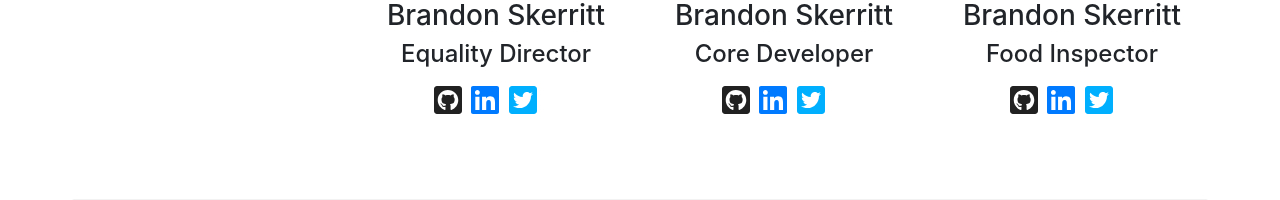
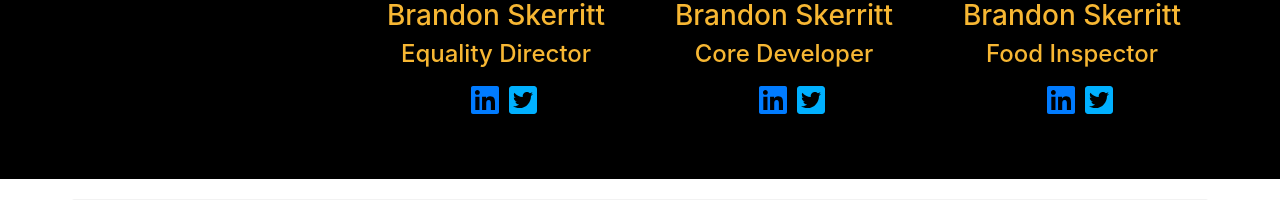
Before and after one commit to LivHackSoc/LivHackSoc.github.io, a PHP site: page / in a window 1280 px wide. Shown: the part 2407-2607 px from the top of the page. Run offline with PHP 8.4, Linux system fonts and the light colour scheme; some libraries are stand-ins or nearby versions.

Commit message:
apply gold-theme colour to members title on committee section:

```diff
--- a/index.html
+++ b/index.html
@@ -201,8 +201,8 @@
                             </div>
                         </div>
                     </div>
-                    <h3>Phill Beattie</h3>
-                    <h4>Hackathon Organiser</h4>
+                    <h3 class="gold">Phill Beattie</h3>
+                    <h4 class="gold">Hackathon Organiser</h4>
                     <div class="social-network-logo">
                         <div class="first"></div>
                         <div><a href="#" class="dark-black"><i class="fab fa-github-square"></i></a></div>
@@ -220,8 +220,8 @@
                                 In his spare time you can find him performing karate or watching the bee movie.</div>
                             </div>
                         </div>
-                        <h3>Brandon Skerritt</h3>
-                        <h4>Treasurer</h4>
+                        <h3 class="gold">Brandon Skerritt</h3>
+                        <h4 class="gold">Treasurer</h4>
                         <div class="social-network-logo">
                             <div class="first"></div>
                             <div><a href="#" class="dark-black"><i class="fab fa-github-square"></i></a></div>
@@ -239,8 +239,8 @@
                                 In his spare time you can find him performing karate or watching the bee movie.</div>
                             </div>
                         </div>
-                        <h3>Brandon Skerritt</h3>
-                        <h4>Equality Director</h4>
+                        <h3 class="gold">Brandon Skerritt</h3>
+                        <h4 class="gold">Equality Director</h4>
                         <div class="social-network-logo">
                             <div class="first"></div>
                             <div><a href="#" class="dark-black"><i class="fab fa-github-square"></i></a></div>
@@ -258,8 +258,8 @@
                                 In his spare time you can find him performing karate or watching the bee movie.</div>
                             </div>
                         </div>
-                        <h3>Brandon Skerritt</h3>
-                        <h4>Core Developer</h4>
+                        <h3 class="gold">Brandon Skerritt</h3>
+                        <h4 class="gold">Core Developer</h4>
                         <div class="social-network-logo">
                             <div class="first"></div>
                             <div><a href="#" class="dark-black"><i class="fab fa-github-square"></i></a></div>
@@ -277,8 +277,8 @@
                                 In his spare time you can find him performing karate or watching the bee movie.</div>
                             </div>
                         </div>
-                        <h3>Brandon Skerritt</h3>
-                        <h4>Food Inspector</h4>
+                        <h3 class="gold">Brandon Skerritt</h3>
+                        <h4 class="gold">Food Inspector</h4>
                         <div class="social-network-logo">
                             <div class="first"></div>
                             <div><a href="#" class="dark-black"><i class="fab fa-github-square"></i></a></div>
--- a/stylesheet/committee.css
+++ b/stylesheet/committee.css
@@ -1,3 +1,6 @@
+.committee {
+    background: black;
+}
 
 .committee > h1 {
     padding: 30px;
```
